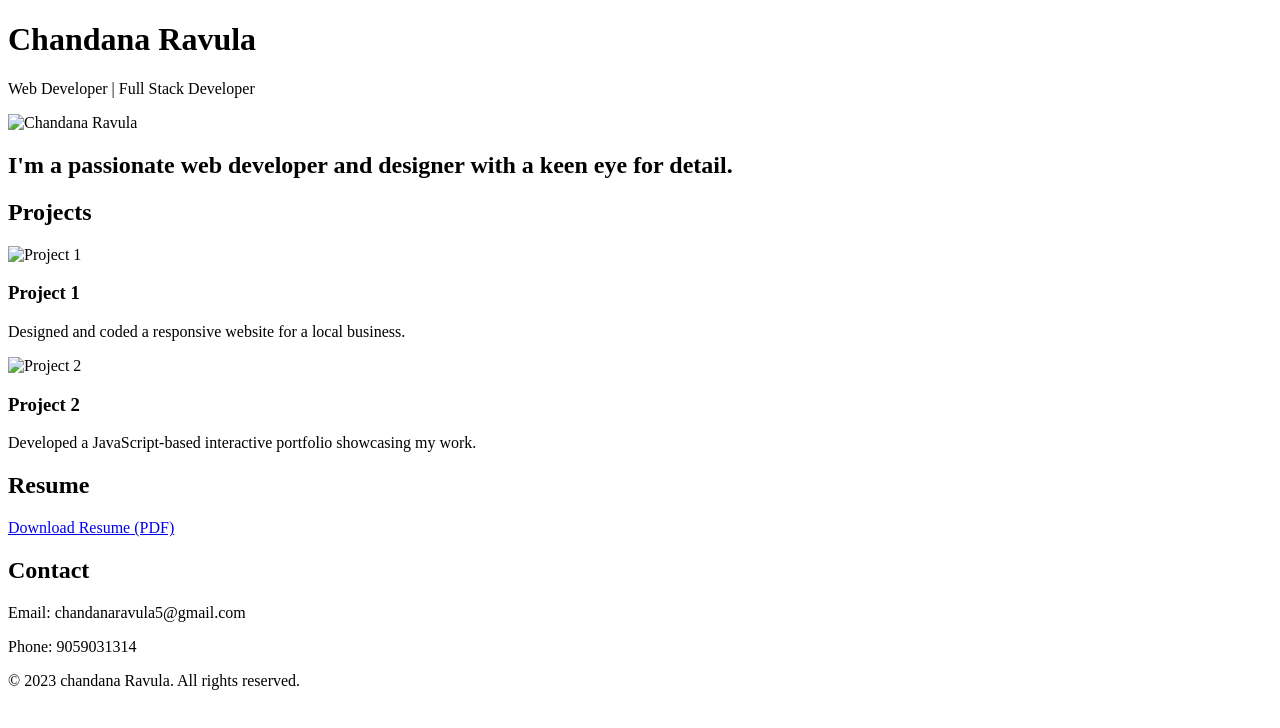
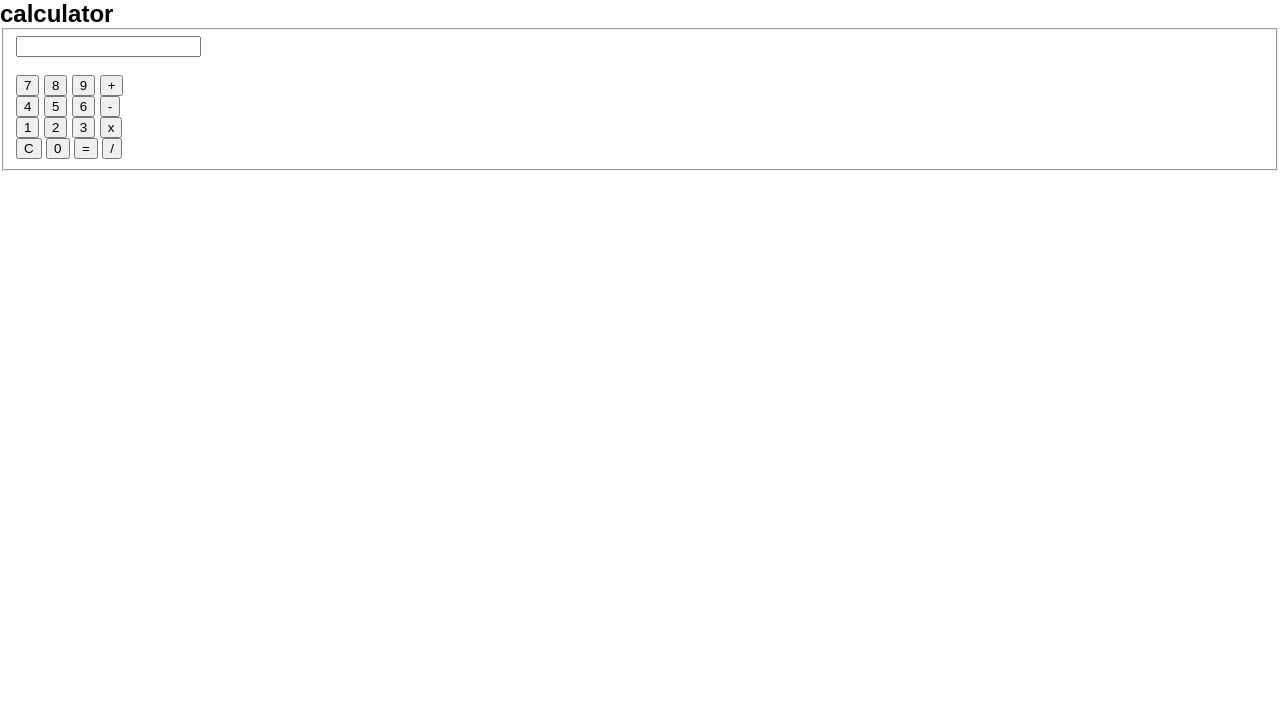
Before and after one commit to chandana191/CODSOFT, a plain HTML site: page Calculator/index.html in a window 1280 px wide. Drawn offline with Linux system fonts and the light colour scheme; files that its build step writes are made by us from their sources.

Commit message:
index.html

```diff
--- a/Calculator/index.html
+++ b/Calculator/index.html
@@ -1,53 +1,42 @@
 <!DOCTYPE html>
 <html lang="en">
-  <head>
-    <meta charset="UTF-8" />
-    <meta name="viewport" content="width=device-width, initial-scale=1.0" />
-    <link rel="stylesheet" href="styles.css" />
-    <title>My Portfolio</title>
-  </head>
-  <body>
-    <header>
-      <h1>Chandana Ravula</h1>
-      <p>Web Developer | Full Stack Developer</p>
-    </header>
+<head>
+    <meta charset="UTF-8">
+    <meta http-equiv="X-UA-Compatible" content="IE=edge">
+    <meta name="viewport" content="width=device-width, initial-scale=1.0">
+    <link rel="stylesheet" href="style.css">
+    <title>Calculator</title>
+</head>
+<body>
+    <h2>calculator</h2>
+    <div class="container">
+    <fieldset id="container">
+        <form name="calculator">
+            <input id="display" name="display" type="text" readonly>
+            <br>
+            <br>
+            <input class="button" type="button" value="7" onclick="calculator.display.value += '7'">
+            <input class="button" type="button" value="8" onclick="calculator.display.value += '8'">
+            <input class="button" type="button" value="9" onclick="calculator.display.value += '9'">
+            <input class="button mathButtons" type="button" value="+" onclick="calculator.display.value += '+'">
+            <br>
+            <input class="button" type="button" value="4" onclick="calculator.display.value += '4'">
+            <input class="button" type="button" value="5" onclick="calculator.display.value += '5'">
+            <input class="button" type="button" value="6" onclick="calculator.display.value += '6'">
+            <input class="button mathButtons" type="button" value="-" onclick="calculator.display.value += '-'">
+            <br>
+            <input class="button" type="button" value="1" onclick="calculator.display.value += '1'">
+            <input class="button" type="button" value="2" onclick="calculator.display.value += '2'">
+            <input class="button" type="button" value="3" onclick="calculator.display.value += '3'">
+            <input class="button mathButtons" type="button" value="x" onclick="calculator.display.value += '*'">
+            <br>
+            <input class="button clearButton" type="button" value="C" onclick="calculator.display.value = ''">
+            <input class="button" type="button" value="0" onclick="calculator.display.value += '0'">
+            <input class="button mathButtons" type="button" value="=" onclick="calculator.display.value = eval(calculator.display.value)">
+            <input class="button mathButtons" type="button" value="/" onclick="calculator.display.value += '/'">
 
-    <section id="about">
-      <img src="profile.jpg" alt="Chandana Ravula" />
-    </section>
-
-    <section id="about1">
-      <h2>
-        I'm a passionate web developer and designer with a keen eye for detail.
-      </h2>
-    </section>
-
-    <section id="projects">
-      <h2>Projects</h2>
-      <div class="project">
-        <img src="project1.jpg" alt="Project 1" />
-        <h3>Project 1</h3>
-        <p>Designed and coded a responsive website for a local business.</p>
-      </div>
-      <div class="project">
-        <img src="project2.jpg" alt="Project 2" />
-        <h3>Project 2</h3>
-        <p>
-          Developed a JavaScript-based interactive portfolio showcasing my work.
-        </p>
-      </div>
-    </section>
-    <section id="resume">
-      <h2>Resume</h2>
-      <p><a href="resume.pdf" download> Download Resume (PDF)</a></p>
-    </section>
-    <section id="contact">
-      <h2>Contact</h2>
-      <p>Email: chandanaravula5@gmail.com</p>
-      <p>Phone: 9059031314</p>
-    </section>
-    <footer>
-      <p>&copy; 2023 chandana Ravula. All rights reserved.</p>
-    </footer>
-  </body>
+        </form>
+    </fieldset>
+    </div>
+</body>
 </html>
```
